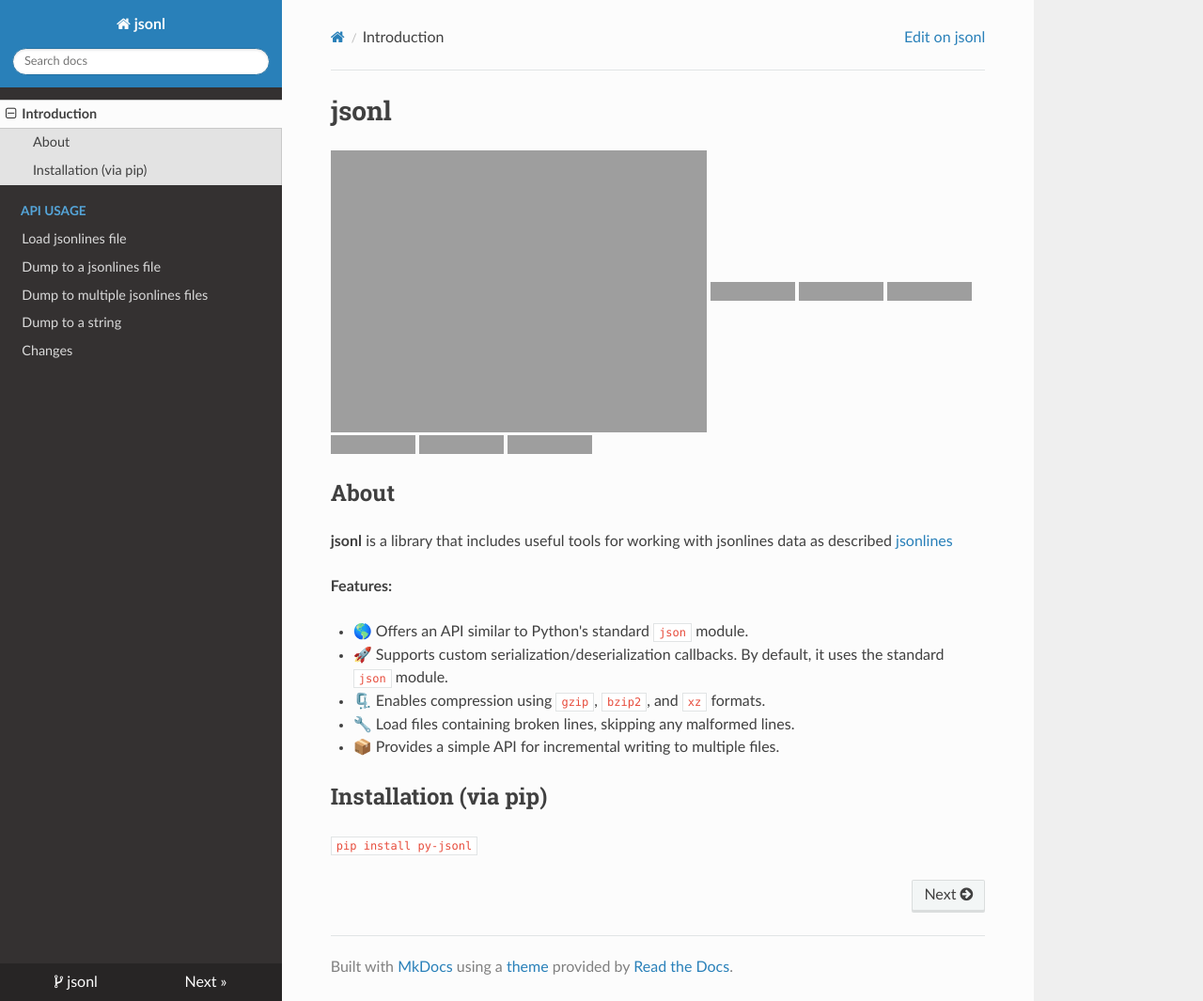
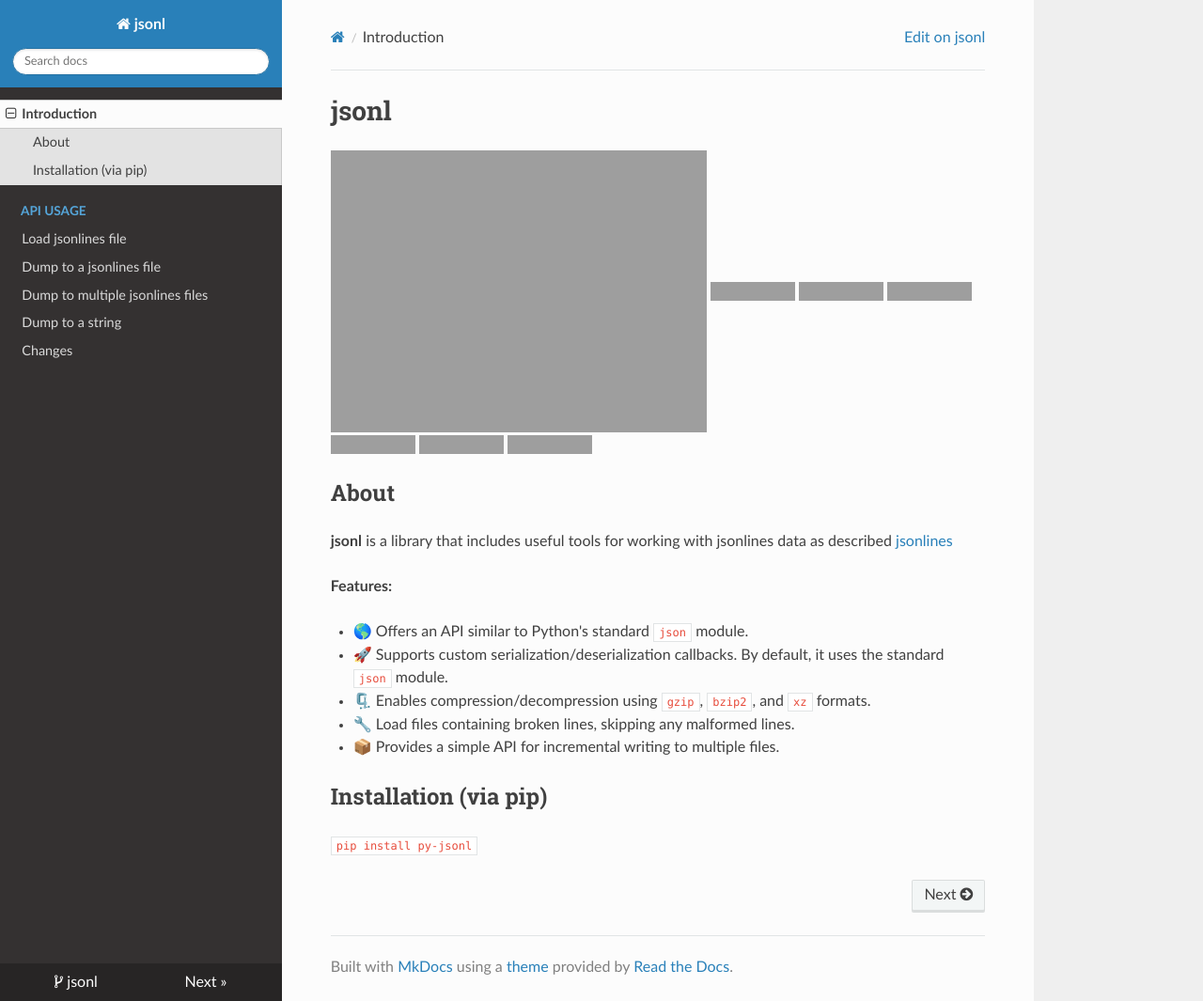
Before and after one commit to rmoralespp/jsonl, an MkDocs documentation site: the page built from docs/index.md, in a window 1280 px wide and 1065 px high, cut to the strip 0-1065 px from the top of the window. Shown: the whole strip at 94% size. Built offline with MkDocs 1.6.1, drawn with Linux system fonts in a browser that asks for light colours; nearby versions of some CDN libraries; grey boxes are pictures that could not be loaded.

Commit message:
Update index.md

```diff
--- a/docs/index.md
+++ b/docs/index.md
@@ -17,7 +17,7 @@ described [jsonlines](https://jsonlines.org/)
 
 - 🌎 Offers an API similar to Python's standard `json` module.
 - 🚀 Supports custom serialization/deserialization callbacks. By default, it uses the standard `json` module.
-- 🗜️ Enables compression using `gzip`, `bzip2`, and `xz` formats.
+- 🗜️ Enables compression/decompression using `gzip`, `bzip2`, and `xz` formats.
 - 🔧 Load files containing broken lines, skipping any malformed lines.
 - 📦 Provides a simple API for incremental writing to multiple files.
 
```
